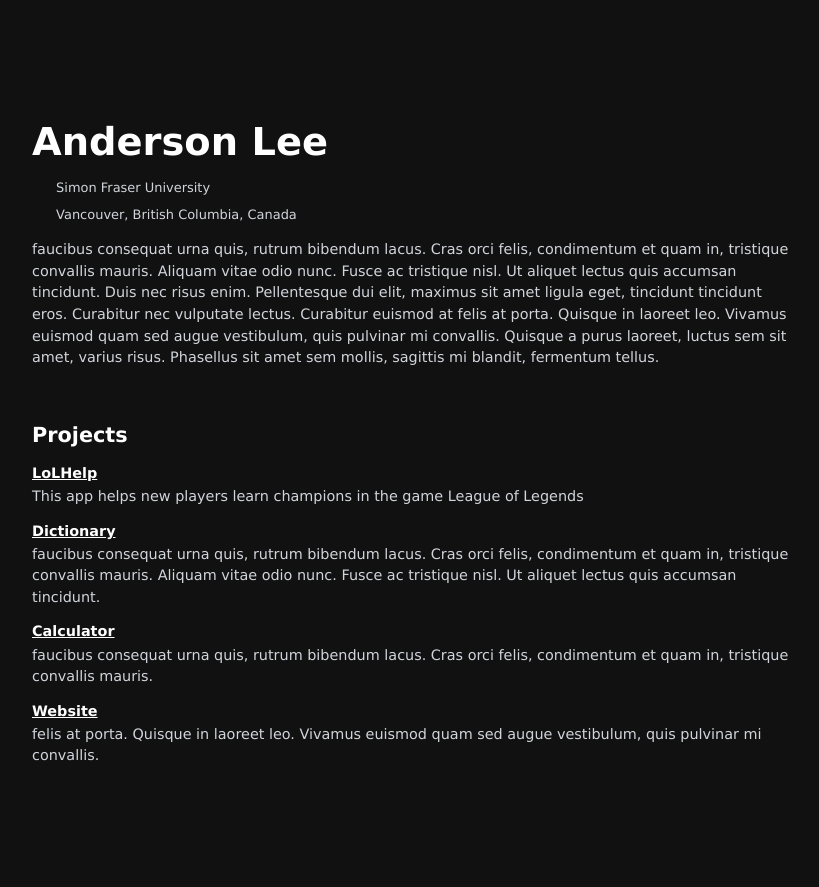
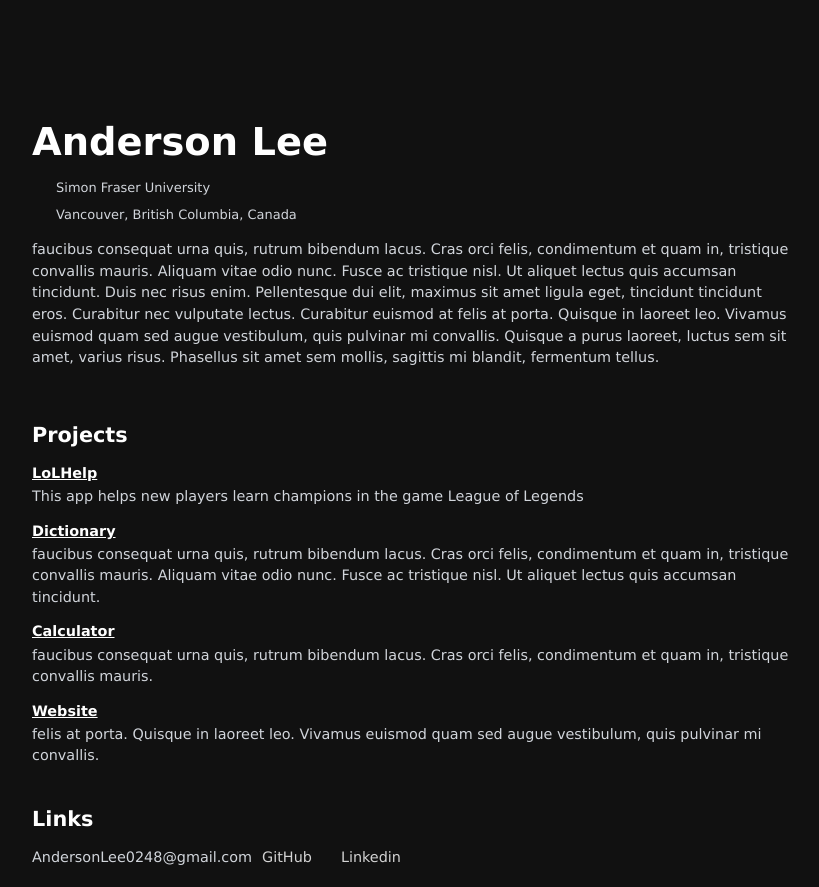
Before and after one commit to AnderBurd/Portfolio, a React (Vite) app: page / in a window 1280 px wide. Shown: the whole page, without its empty margins (224-1043 px from the left). Before the commit the page ends 800 px from the top, so only its background shows below. Built offline with nearby package versions, Linux system fonts and the light colour scheme.

Commit message:
Finished link section

```diff
--- a/src/App.jsx
+++ b/src/App.jsx
@@ -1,5 +1,6 @@
 import Intro from './components/intro.jsx';
 import Projects from './components/projectSection.jsx';
+import Contact from './components/contactMe.jsx';
 import './styling/App.css';
 import React from 'react';
 function App() {
@@ -8,6 +9,7 @@ function App() {
     <div className = "App">
       <Intro />
       <Projects />
+      <Contact />
     </div>
   );
 };
--- /dev/null
+++ b/src/components/contactMe.jsx
@@ -0,0 +1,21 @@
+import React from 'react';
+import SectionWrapper from './sectionWrapper.jsx';
+import '../styling/contactMe.css'
+
+
+
+const Contact = () =>{
+    return(
+        <SectionWrapper title = "Links">
+            <div className = "Links">
+                <p>AndersonLee0248@gmail.com</p>
+                <a href="https://github.com/AnderBurd" target="_blank">GitHub <span class="lnr lnr-location"></span> </a>
+                <a href="https://www.linkedin.com/in/anderson-lee-796ab2330/" target="_blank">Linkedin <span class="lnr lnr-location"></span> </a>
+            </div>
+
+        </SectionWrapper>
+    );
+};
+
+
+export default Contact
--- /dev/null
+++ b/src/styling/contactMe.css
@@ -0,0 +1,20 @@
+a {
+    color:  lightgrey;
+    text-decoration: none;
+    vertical-align: middle; /* Aligns link text in the middle */
+  }
+
+a:hover {
+    color: white;
+    text-decoration: none;
+    vertical-align: middle; /* Aligns link text in the middle */
+  }
+
+.Links{
+    display: flex;
+    gap: 10px; /* Add spacing between elements */
+}
+
+.Links p {
+  margin: 0;
+}
```
